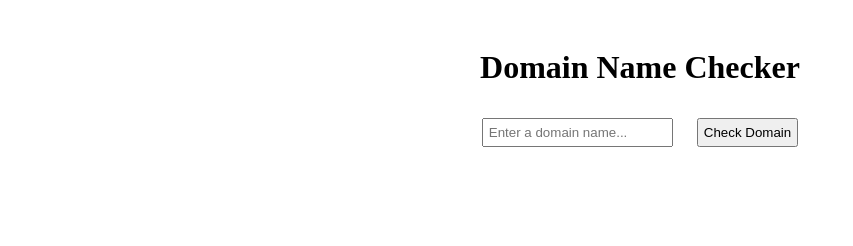
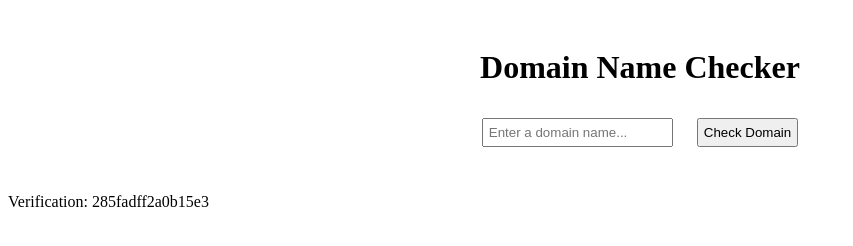
Before and after one commit to EpicCan/DomainChecker, a website: page index.html in a window 1280 px wide. Shown: the whole page, without its empty margins (0-853 px from the left). Drawn offline with Linux system fonts and the light colour scheme.

Commit message:
add yandex

```diff
--- a/index.html
+++ b/index.html
@@ -1,7 +1,7 @@
 <!DOCTYPE html>
 <html lang="en">
 <head>
-    <meta charset="UTF-8">
+    <meta http-equiv="Content-Type" content="text/html; charset=UTF-8">
     <title>Domain Name Checker</title>
     <link rel="stylesheet" href="style.css">
 </head>
@@ -26,5 +26,9 @@
         </script>
     </div>
 
+    <div>
+        Verification: 285fadff2a0b15e3
+    </div>
+
 </body>
 </html>
```
